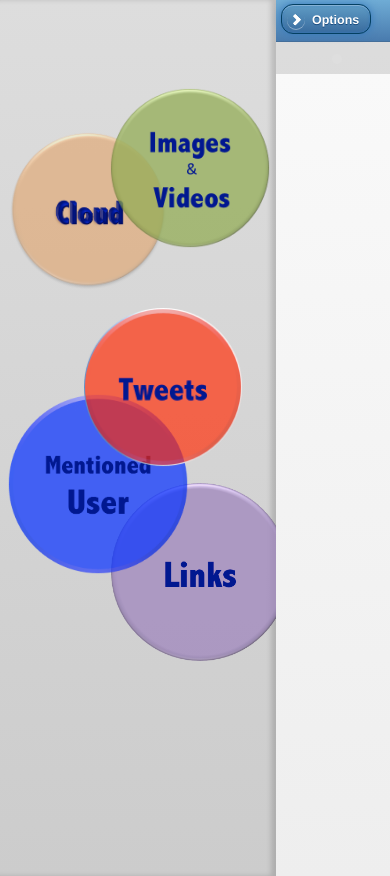
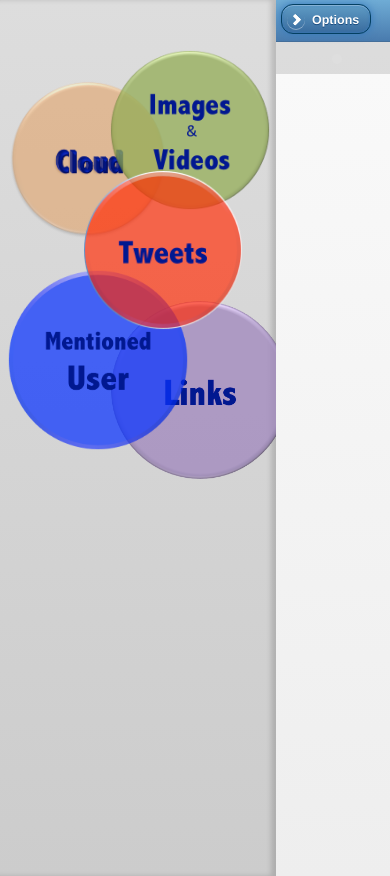
Before and after one commit to HanweiShao/twittstoryapp, a plain HTML site: page www/index.html in a window 390 px wide. Both pictures are taken after a click on the link "Options". Drawn offline with Linux system fonts and the light colour scheme; some packages are replaced by stand-ins of ours.

Commit message:
I changed the position of balloons.

```diff
--- a/www/css/index.css
+++ b/www/css/index.css
@@ -157,7 +157,7 @@ h1 {
 	height:160px;
 	width: 160px;
 	left: 40%;
-	top: 10%;
+	top: 50px;
  position: absolute;
 }
 
@@ -165,7 +165,7 @@ h1 {
 	height:160px;
 	width: 160px;
 	left: 3%;
-	top: 15%;
+	top:80px;
  position: absolute;
 }
 
@@ -173,7 +173,7 @@ h1 {
 	height:160px;
 	width: 160px;
 	left: 30%;
-	top: 35%;
+	top: 170px;
 	 position: absolute;
 }
 
@@ -181,7 +181,7 @@ h1 {
 	height:180px;
 	width: 180px;
 	left: 3%;
-	top: 45%;
+	top: 270px;
  position: absolute;
 }
 
@@ -189,7 +189,7 @@ h1 {
 	height:180px;
 	width: 180px;
 	left: 40%;
-	top: 55%;
+	top: 300px;
 
 	 position: absolute;
 }
```
